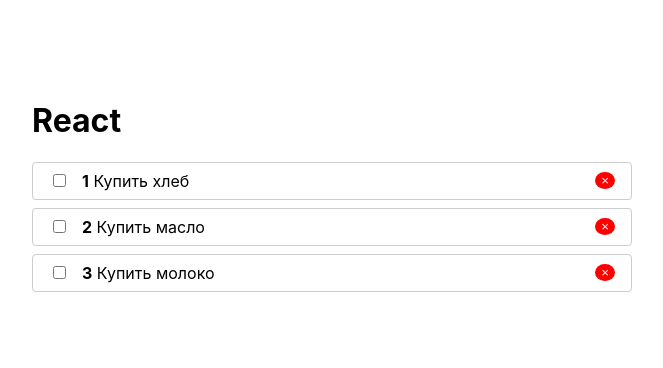
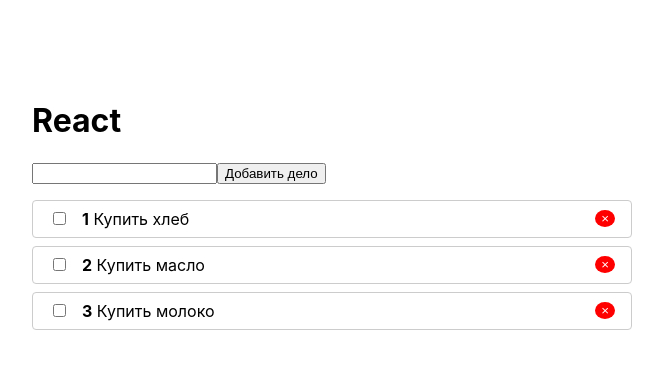
Before and after one commit to ZerruKun/learning-3-react-consolidation, a React (Create React App) app: page / in a window 1280 px wide. Shown: the top 368 px of the page, without its empty margins (308-971 px from the left). Built offline with nearby package versions, Linux system fonts and the light colour scheme; the HTML template or start-up script is replaced by a standard one.

Commit message:
Кастомный хук для добавления TodoItem.

```diff
--- a/src/App.js
+++ b/src/App.js
@@ -1,6 +1,7 @@
 import React, {useState} from "react";
 import TodoList from "./Todo/TodoList";
 import Context from "./context";
+import AddTodo from "./Todo/AddTodo";
 
 const App = () => {
 
@@ -25,10 +26,23 @@
     setTodos(todos.filter((todo) => {return todo.id !== id}))
   }
 
+  const addTodo = (title) => {
+    setTodos(
+      todos.concat([
+        {
+          title,
+          id: Date.now(),
+          completed: false
+        }
+      ])
+    )
+  }
+
   return (
     <Context.Provider value={{removeTodo: removeTodo}}>
       <div className="wrapper">
         <h1>React</h1>
+        <AddTodo onCreate={addTodo}/>
         {
           todos.length ? (
             <TodoList todos={todos} onToggle={toggleTodo}/>
--- /dev/null
+++ b/src/Todo/AddTodo.js
@@ -0,0 +1,43 @@
+import React, { useState } from "react";
+import PropTypes from "prop-types";
+
+const useInputValue = (defaultValue = "") => {
+  const [value, setValue] = useState(defaultValue);
+
+  return {
+    bind: {
+        value: value,
+        onChange: (event) => {
+          setValue(event.target.value);
+        }
+    },
+    clear: () => {setValue('')},
+    value: () => {return value}
+  };
+};
+
+const AddTodo = ({ onCreate }) => {
+  const input = useInputValue("");
+
+  const submitHandler = (event) => {
+    event.preventDefault();
+    if (input.value().trim()) {
+      onCreate(input.value());
+      input.clear();
+    //   setValue("");
+    }
+  };
+
+  return (
+    <form style={{ marginBottom: "1rem" }} onSubmit={submitHandler}>
+      <input {...input.bind} />
+      <button type="submit">Добавить дело</button>
+    </form>
+  );
+};
+
+AddTodo.propTypes = {
+  onCreate: PropTypes.func.isRequired,
+};
+
+export default AddTodo;
```
